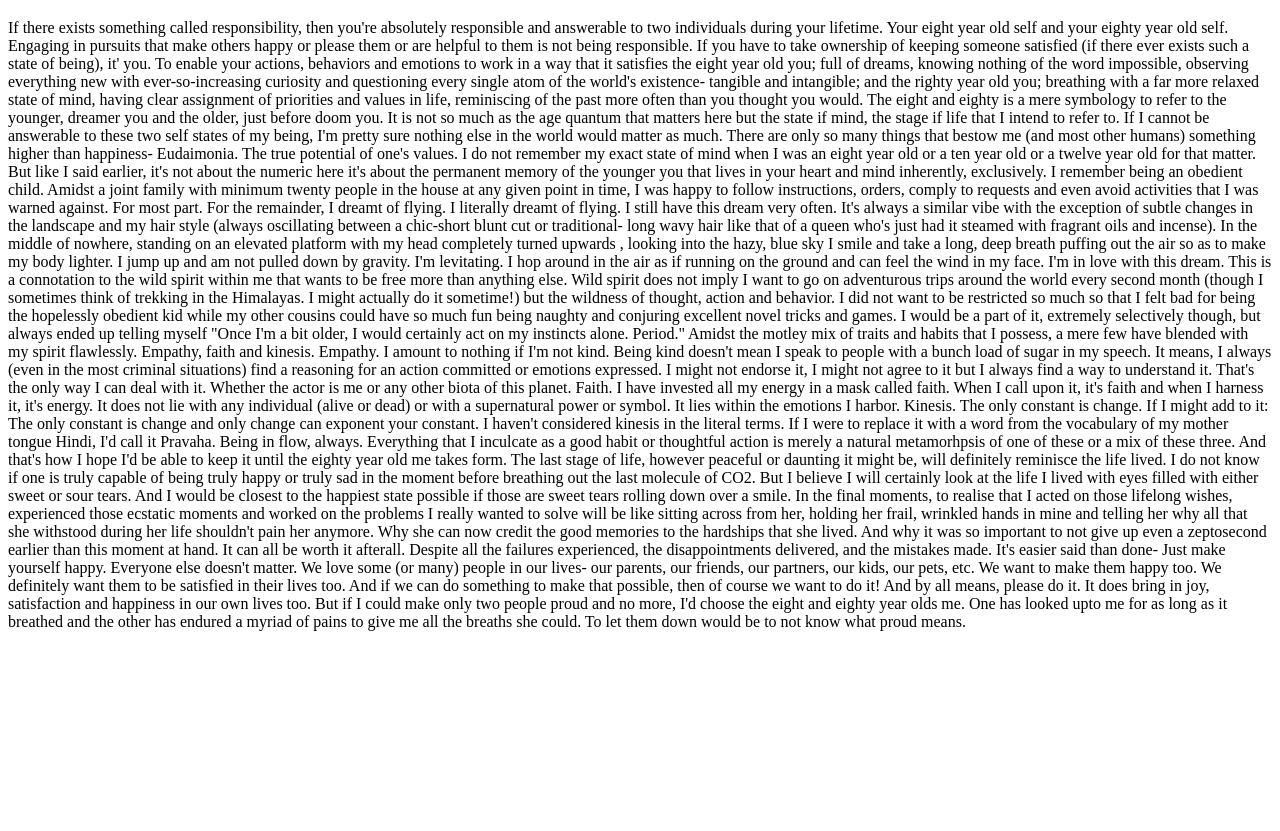
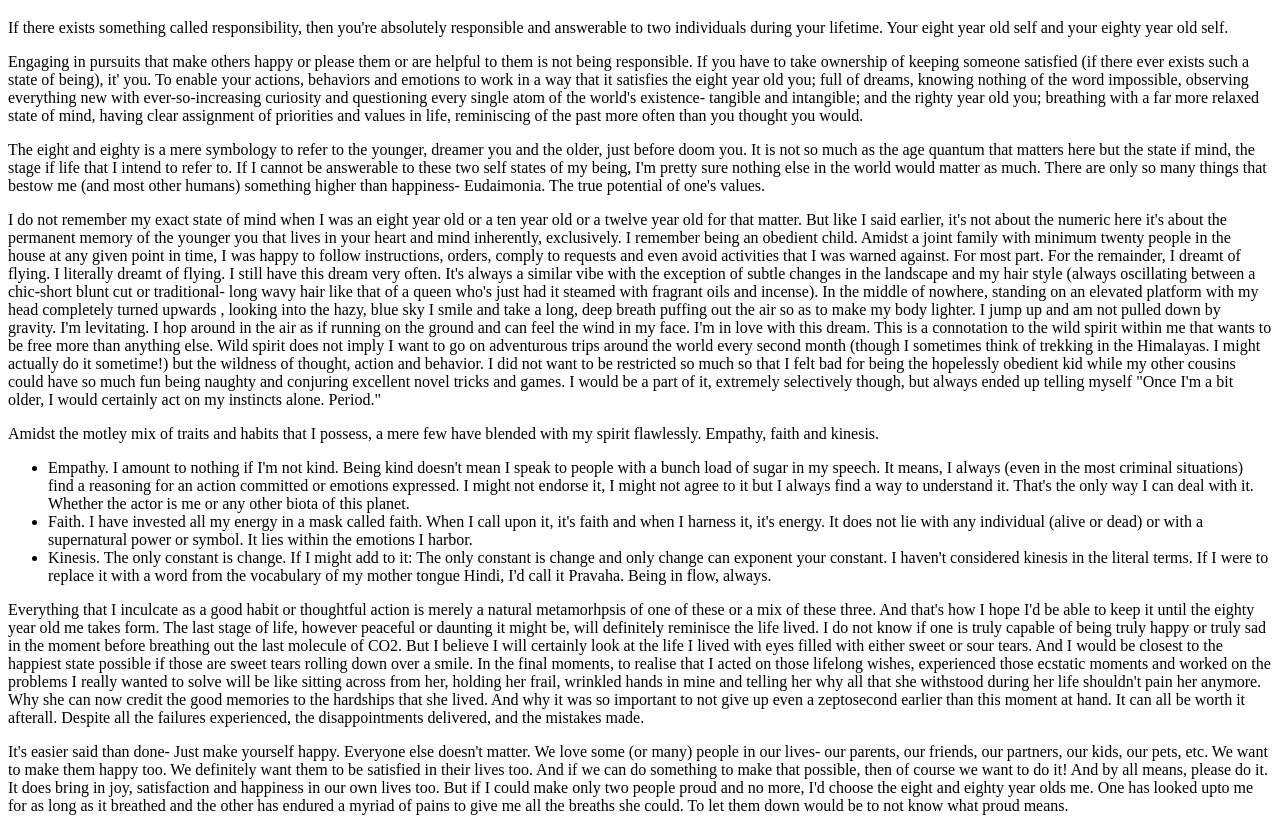
Before and after one commit to GunjanMh/mahawarg, a plain HTML site: page docs/post1.html in a window 1280 px wide. Shown: the part 61-892 px from the top of the page. Before the commit the page ends 800 px from the top, so only its background shows below. Drawn offline with Linux system fonts and the light colour scheme.

Commit message:
made changes to post1

```diff
--- a/docs/post1.html
+++ b/docs/post1.html
@@ -9,39 +9,41 @@
 
 
 
-    Engaging in pursuits that make others happy or please them or are helpful to them is not being responsible. If you have to take ownership of keeping someone satisfied (if there ever exists such a state of being), it' you. To enable your actions, behaviors and emotions to work in a way that it satisfies the eight year old you; full of dreams, knowing nothing of the word impossible, observing everything new with ever-so-increasing curiosity and questioning every single atom of the world's existence- tangible and intangible; and the righty year old you; breathing with a far more relaxed state of mind, having clear assignment of priorities and values in life, reminiscing of the past more often than you thought you would.
+    <p> Engaging in pursuits that make others happy or please them or are helpful to them is not being responsible. If you have to take ownership of keeping someone satisfied (if there ever exists such a state of being), it' you. To enable your actions, behaviors and emotions to work in a way that it satisfies the eight year old you; full of dreams, knowing nothing of the word impossible, observing everything new with ever-so-increasing curiosity and questioning every single atom of the world's existence- tangible and intangible; and the righty year old you; breathing with a far more relaxed state of mind, having clear assignment of priorities and values in life, reminiscing of the past more often than you thought you would.</p>
 
 
 
-    The eight and eighty is a mere symbology to refer to the younger, dreamer you and the older, just before doom you. It is not so much as the age quantum that matters here but the state if mind, the stage if life that I intend to refer to. If I cannot be answerable to these two self states of my being, I'm pretty sure nothing else in the world would matter as much. There are only so many things that bestow me (and most other humans) something higher than happiness- Eudaimonia. The true potential of one's values.
+<p>The eight and eighty is a mere symbology to refer to the younger, dreamer you and the older, just before doom you. It is not so much as the age quantum that matters here but the state if mind, the stage if life that I intend to refer to. If I cannot be answerable to these two self states of my being, I'm pretty sure nothing else in the world would matter as much. There are only so many things that bestow me (and most other humans) something higher than happiness- Eudaimonia. The true potential of one's values.</p>
 
 
 
-    I do not remember my exact state of mind when I was an eight year old or a ten year old or a twelve year old for that matter. But like I said earlier, it's not about the numeric here it's about the permanent memory of the younger you that lives in your heart and mind inherently, exclusively. I remember being an obedient child. Amidst a joint family with minimum twenty people in the house at any given point in time, I was happy to follow instructions, orders, comply to requests and even avoid activities that I was warned against. For most part. For the remainder, I dreamt of flying. I literally dreamt of flying. I still have this dream very often. It's always a similar vibe with the exception of subtle changes in the landscape and my hair style (always oscillating between a chic-short blunt cut or traditional- long wavy hair like that of a queen who's just had it steamed with fragrant oils and incense). In the middle of nowhere, standing on an elevated platform with my head completely turned upwards , looking into the hazy, blue sky I smile and take a long, deep breath puffing out the air so as to make my body lighter. I jump up and am not pulled down by gravity. I'm levitating. I hop around in the air as if running on the ground and can feel the wind in my face. I'm in love with this dream. This is a connotation to the wild spirit within me that wants to be free more than anything else.
+<p>I do not remember my exact state of mind when I was an eight year old or a ten year old or a twelve year old for that matter. But like I said earlier, it's not about the numeric here it's about the permanent memory of the younger you that lives in your heart and mind inherently, exclusively. I remember being an obedient child. Amidst a joint family with minimum twenty people in the house at any given point in time, I was happy to follow instructions, orders, comply to requests and even avoid activities that I was warned against. For most part. For the remainder, I dreamt of flying. I literally dreamt of flying. I still have this dream very often. It's always a similar vibe with the exception of subtle changes in the landscape and my hair style (always oscillating between a chic-short blunt cut or traditional- long wavy hair like that of a queen who's just had it steamed with fragrant oils and incense). In the middle of nowhere, standing on an elevated platform with my head completely turned upwards , looking into the hazy, blue sky I smile and take a long, deep breath puffing out the air so as to make my body lighter. I jump up and am not pulled down by gravity. I'm levitating. I hop around in the air as if running on the ground and can feel the wind in my face. I'm in love with this dream. This is a connotation to the wild spirit within me that wants to be free more than anything else.
 
-    Wild spirit does not imply I want to go on adventurous trips around the world every second month (though I sometimes think of trekking in the Himalayas. I might actually do it sometime!) but the wildness of thought, action and behavior. I did not want to be restricted so much so that I felt bad for being the hopelessly obedient kid while my other cousins could have so much fun being naughty and conjuring excellent novel tricks and games. I would be a part of it, extremely selectively though, but always ended up telling myself "Once I'm a bit older, I would certainly act on my instincts alone. Period."
+    Wild spirit does not imply I want to go on adventurous trips around the world every second month (though I sometimes think of trekking in the Himalayas. I might actually do it sometime!) but the wildness of thought, action and behavior. I did not want to be restricted so much so that I felt bad for being the hopelessly obedient kid while my other cousins could have so much fun being naughty and conjuring excellent novel tricks and games. I would be a part of it, extremely selectively though, but always ended up telling myself "Once I'm a bit older, I would certainly act on my instincts alone. Period."</p>
 
 
 
-    Amidst the motley mix of traits and habits that I possess, a mere few have blended with my spirit flawlessly. Empathy, faith and kinesis.
+<p>Amidst the motley mix of traits and habits that I possess, a mere few have blended with my spirit flawlessly. Empathy, faith and kinesis.</p>
 
-    Empathy. I amount to nothing if I'm not kind. Being kind doesn't mean I speak to people with a bunch load of sugar in my speech. It means, I always (even in the most criminal situations) find a reasoning for an action committed or emotions expressed. I might not endorse it, I might not agree to it but I always find a way to understand it. That's the only way I can deal with it. Whether the actor is me or any other biota of this planet.
+<ul>
+    <li>Empathy. I amount to nothing if I'm not kind. Being kind doesn't mean I speak to people with a bunch load of sugar in my speech. It means, I always (even in the most criminal situations) find a reasoning for an action committed or emotions expressed. I might not endorse it, I might not agree to it but I always find a way to understand it. That's the only way I can deal with it. Whether the actor is me or any other biota of this planet.</li>
 
 
-    Faith. I have invested all my energy in a mask called faith. When I call upon it, it's faith and when I harness it, it's energy. It does not lie with any individual (alive or dead) or with a supernatural power or symbol. It lies within the emotions I harbor.
+    <li> Faith. I have invested all my energy in a mask called faith. When I call upon it, it's faith and when I harness it, it's energy. It does not lie with any individual (alive or dead) or with a supernatural power or symbol. It lies within the emotions I harbor. </li>
 
-    Kinesis. The only constant is change. If I might add to it:
+   <li>Kinesis. The only constant is change. If I might add to it:
     The only constant is change and only change can exponent your constant.
-    I haven't considered kinesis in the literal terms. If I were to replace it with a word from the vocabulary of my mother tongue Hindi, I'd call it Pravaha. Being in flow, always.
+    I haven't considered kinesis in the literal terms. If I were to replace it with a word from the vocabulary of my mother tongue Hindi, I'd call it Pravaha. Being in flow, always. </li>
+</ul>
 
-    Everything that I inculcate as a good habit or thoughtful action is merely a natural metamorhpsis of one of these or a mix of these three. And that's how I hope I'd be able to keep it until the eighty year old me takes form.
+   <p> Everything that I inculcate as a good habit or thoughtful action is merely a natural metamorhpsis of one of these or a mix of these three. And that's how I hope I'd be able to keep it until the eighty year old me takes form.
 
     The last stage of life, however peaceful or daunting it might be, will definitely reminisce the life lived. I do not know if one is truly capable of being truly happy or truly sad in the moment before breathing out the last molecule of CO2.  But I believe I will certainly look at the life I lived with eyes filled with either sweet or sour tears. And I would be closest to the happiest state possible if those are sweet tears rolling down over a smile.
 
-    In the final moments, to realise that I acted on those lifelong wishes, experienced those ecstatic moments and worked on the problems I really wanted to solve will be like sitting across from her, holding her frail, wrinkled hands in mine and telling her why all that she withstood during her life shouldn't pain her anymore. Why she can now credit the good memories to the hardships that she lived. And why it was so important to not give up even a zeptosecond earlier than this moment at hand. It can all be worth it afterall. Despite all the failures experienced, the disappointments delivered, and the mistakes made.
+    In the final moments, to realise that I acted on those lifelong wishes, experienced those ecstatic moments and worked on the problems I really wanted to solve will be like sitting across from her, holding her frail, wrinkled hands in mine and telling her why all that she withstood during her life shouldn't pain her anymore. Why she can now credit the good memories to the hardships that she lived. And why it was so important to not give up even a zeptosecond earlier than this moment at hand. It can all be worth it afterall. Despite all the failures experienced, the disappointments delivered, and the mistakes made.</p>
 
-    It's easier said than done- Just make yourself happy. Everyone else doesn't matter. We love some (or many) people in our lives- our parents, our friends, our partners, our kids, our pets, etc. We want to make them happy too. We definitely want them to be satisfied in their lives too. And if we can do something to make that possible, then of course we want to do it!
-    And by all means, please do it. It does bring in joy, satisfaction and happiness in our own lives too. But if I could make only two people proud and no more, I'd choose the eight and eighty year olds me. One has looked upto me for as long as it breathed and the other has endured a myriad of pains to give me all the breaths she could. To let them down would be to not know what proud means.
+    <p>It's easier said than done- Just make yourself happy. Everyone else doesn't matter. We love some (or many) people in our lives- our parents, our friends, our partners, our kids, our pets, etc. We want to make them happy too. We definitely want them to be satisfied in their lives too. And if we can do something to make that possible, then of course we want to do it!
+    And by all means, please do it. It does bring in joy, satisfaction and happiness in our own lives too. But if I could make only two people proud and no more, I'd choose the eight and eighty year olds me. One has looked upto me for as long as it breathed and the other has endured a myriad of pains to give me all the breaths she could. To let them down would be to not know what proud means.</p>
 
     </p>
 </body>
```
